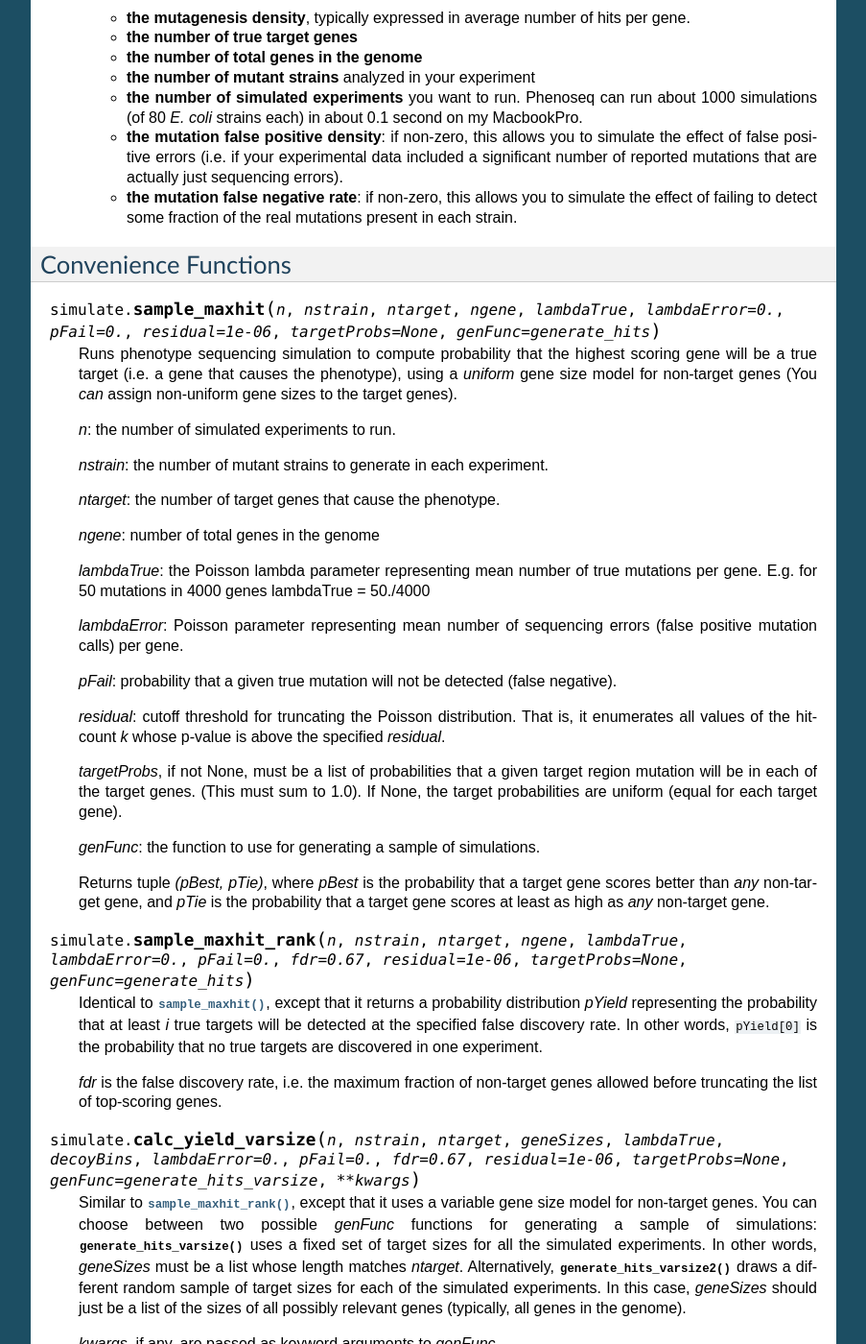
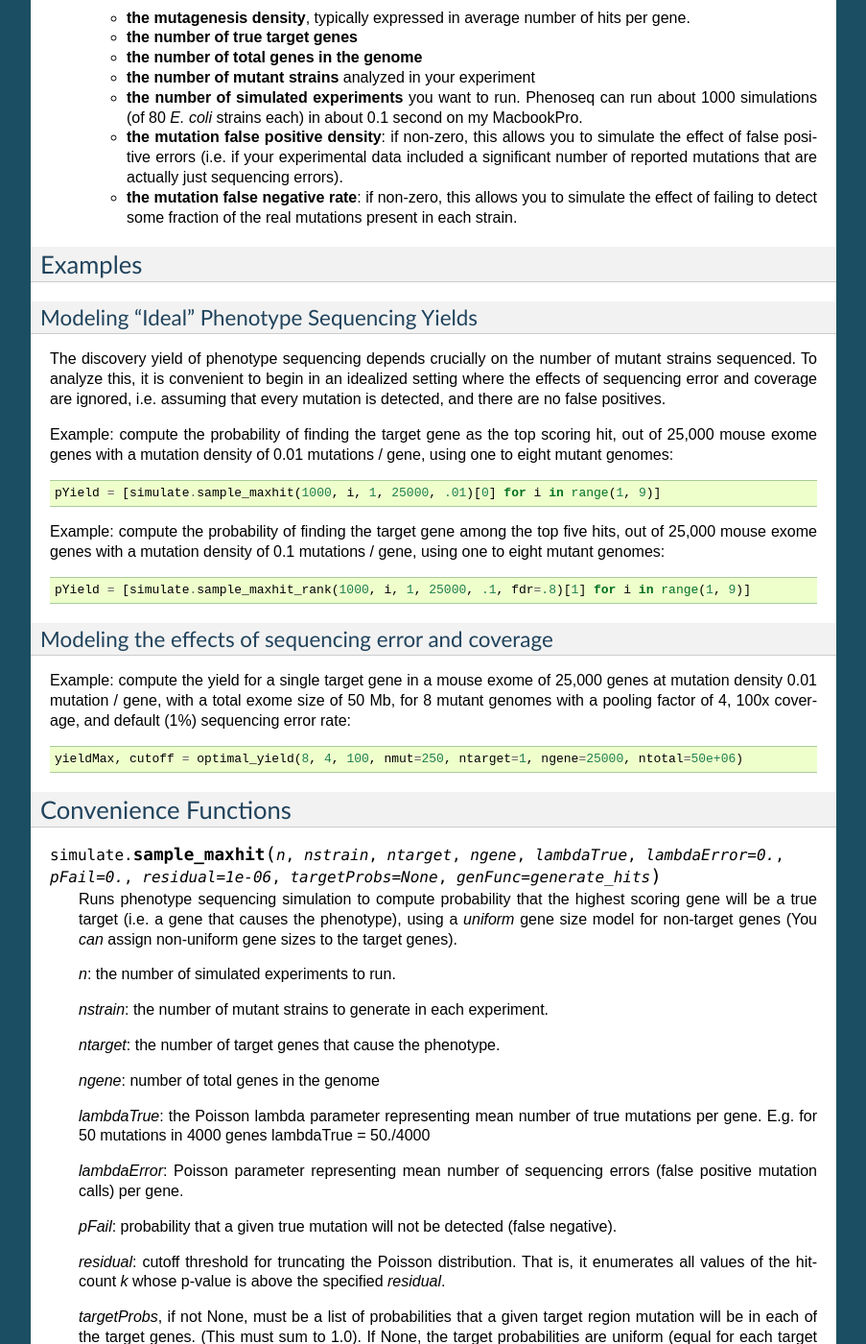
Before and after one commit to cjlee112/phenoseq, a Sphinx documentation site: the page built from doc/reference/simulate.rst, in a window 1280 px wide and 1400 px high, scrolled down 590 px. Shown: the whole window at 96% size, without its empty margins (198-1101 px from the left). Built offline with Sphinx 7.4.7, drawn with Linux system fonts in a browser that asks for light colours; some of the changed text lies outside the part shown.

Commit message:
added some examples to simulate reference docs

```diff
--- a/doc/reference/simulate.rst
+++ b/doc/reference/simulate.rst
@@ -69,6 +69,43 @@ aspects of how to use the simulation module:
     of the real mutations present in each strain.
 
 
+Examples
+--------
+
+Modeling "Ideal" Phenotype Sequencing Yields
+............................................
+
+The discovery yield of phenotype sequencing depends crucially on
+the number of mutant strains sequenced.  To analyze this, it is
+convenient to begin in an idealized setting where the effects
+of sequencing error and coverage are ignored, i.e. assuming
+that every mutation is detected, and there are no false positives.
+
+Example: compute the probability of finding the target gene as
+the top scoring hit, out of 25,000 mouse exome genes with a mutation
+density of 0.01 mutations / gene, using one to eight mutant genomes::
+
+   pYield = [simulate.sample_maxhit(1000, i, 1, 25000, .01)[0] for i in range(1, 9)]
+
+
+Example: compute the probability of finding the target gene among
+the top five hits, out of 25,000 mouse exome genes with a mutation
+density of 0.1 mutations / gene, using one to eight mutant genomes::
+
+   pYield = [simulate.sample_maxhit_rank(1000, i, 1, 25000, .1, fdr=.8)[1] for i in range(1, 9)]
+
+
+Modeling the effects of sequencing error and coverage
+.....................................................
+
+Example: compute the yield for a single target gene in a mouse exome
+of 25,000 genes at mutation density 0.01 mutation / gene, with a
+total exome size of 50 Mb, for 8 mutant genomes with a pooling factor
+of 4, 100x coverage, and default (1%) sequencing error rate::
+
+   yieldMax, cutoff = optimal_yield(8, 4, 100, nmut=250, ntarget=1, ngene=25000, ntotal=50e+06)
+
+
 Convenience Functions
 ---------------------
 
@@ -119,7 +156,9 @@ Convenience Functions
    probability distribution *pYield* representing the probability
    that at least *i* true targets will be detected at the specified
    false discovery rate.  In other words, ``pYield[0]`` is the probability
-   that no true targets are discovered in one experiment.
+   that no true targets are discovered in one experiment,
+   and ``pYield[i]`` is the probability
+   that ``i`` true targets are discovered in one experiment.
 
    *fdr* is the false discovery rate, i.e. the maximum fraction of
    non-target genes allowed before truncating the list of top-scoring
@@ -140,3 +179,28 @@ Convenience Functions
    genes (typically, all genes in the genome).
 
    *kwargs*, if any, are passed as keyword arguments to *genFunc*.
+
+.. function:: optimal_yield(nstrain, npool=4, c=75, epsilon=0.01, n=1000, nmut=50, ntarget=20, ngene=4200, ntotal=4.64e+06, threshold=0.98, nwait=4, mutFac=3., **kwargs)
+
+   Model the achievable yield for a given phenotype sequencing experiment
+   design, consisting of the following factors:
+
+   * *nstrain*: the number of mutant genomes
+   * *npool*: the pooling factor, i.e. number of strains per library
+   * *c*: the total coverage used for all strains, i.e. average number
+     of reads covering any given nucleotide position.  Thus, the average
+     number of reads per strain at any given position is ``c/npool``.
+   * *epsilon*: sequencing error rate per base per read.
+   * *nmut*: total number of mutations per genome
+   * *ntarget*: number of target genes
+   * *ngene*: total number of genes
+   * *ntotal*: total effective size of the genome for your experiment.
+     If you are sequencing the whole genome it's simply the total nucleotides
+     in your genome.  If you're sequencing an exome, it's the size of
+     the exome you are sequencing.
+   * *kwargs*, if any, are passed to :func:`simulate.sample_maxhit_rank()`.
+
+   Returns a tuple ``yieldMax, cutoff`` where ``yieldMax`` is the best
+   achievable yield from :func:`simulate.sample_maxhit_rank()`, and
+   ``cutoff`` is the number of reads required to report a mutation
+   at a given nucleotide.
```
